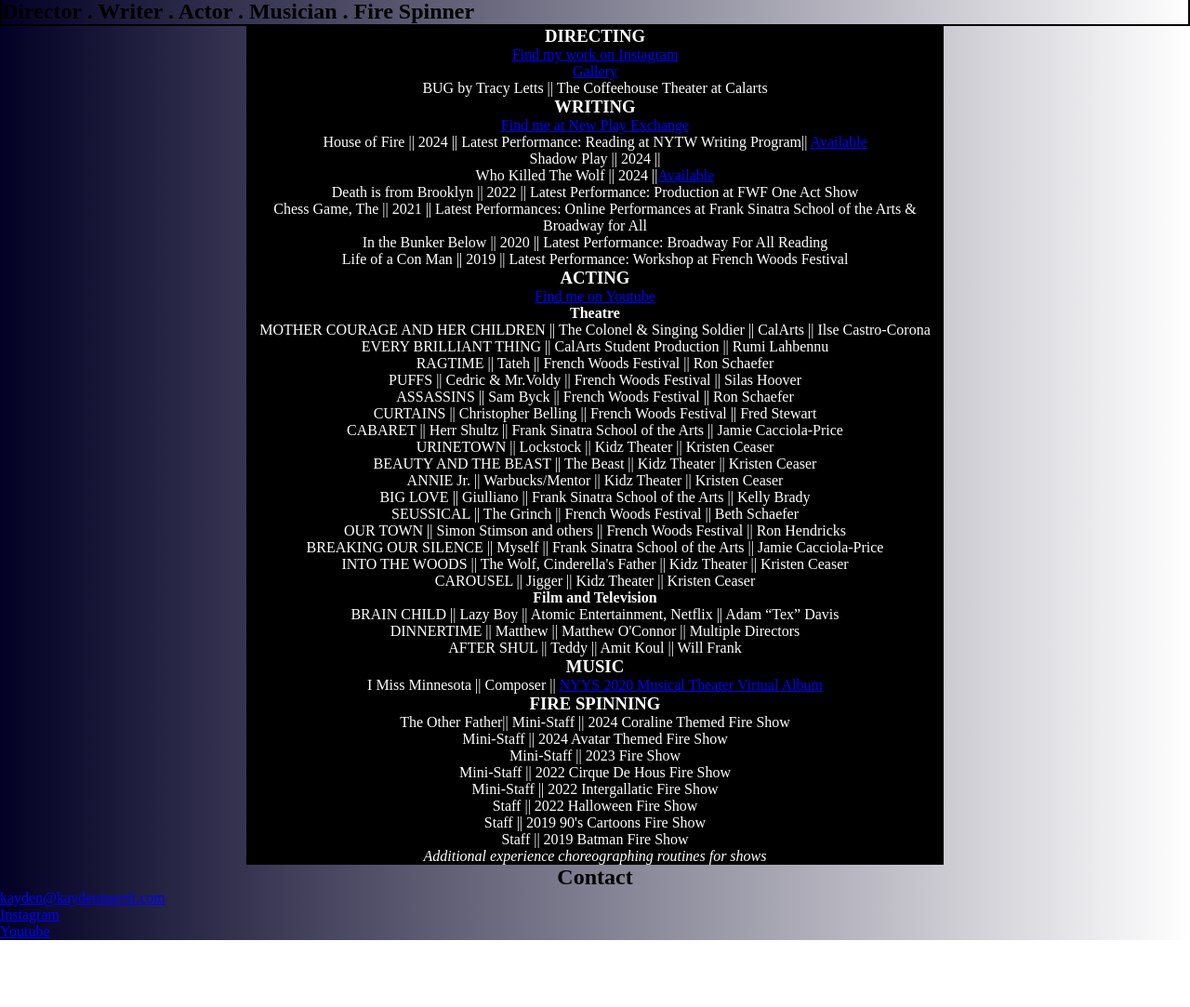
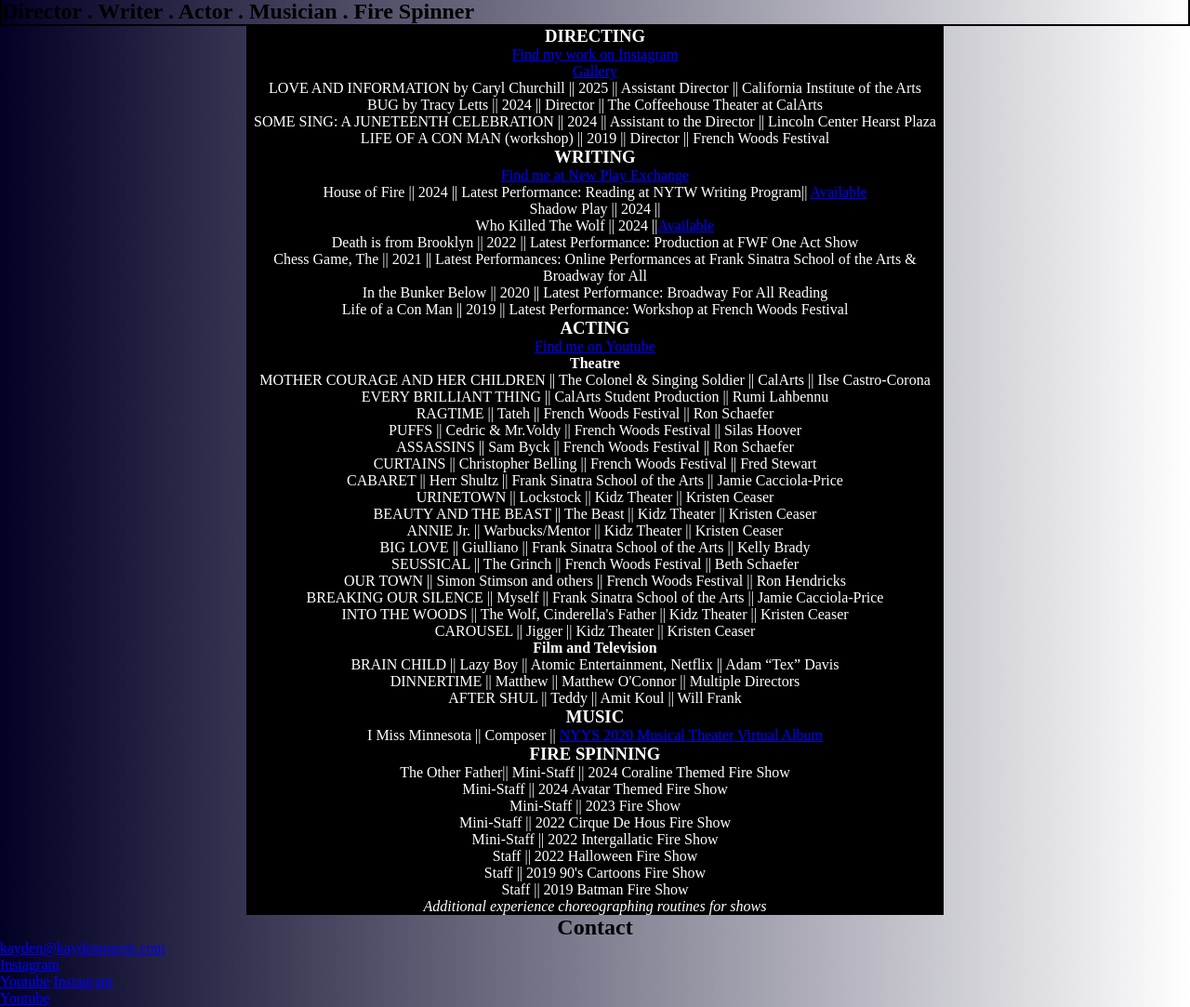
Before and after one commit to KaydenJMerritt/KaydenMerritt.com, a plain HTML site: page index.html in a window 1280 px wide. Shown: the part 324-1407 px from the top of the page at 93% size. Before the commit the page ends 1335 px from the top, so only its background shows below. Drawn offline with Linux system fonts and the light colour scheme.

Commit message:
Update index.html

```diff
--- a/index.html
+++ b/index.html
@@ -22,8 +22,11 @@
     <a href="https://www.instagram.com/kjmtheatre/">Find my work on Instagram</a>
       <br>
       <a href="gallery.html">Gallery</a>
-    <p>BUG by Tracy Letts || The Coffeehouse Theater at Calarts</p>
-    </div>
+    <p>LOVE AND INFORMATION by Caryl Churchill || 2025 || Assistant Director || California Institute of the Arts</p>
+    <p>BUG by Tracy Letts || 2024 || Director || The Coffeehouse Theater at CalArts</p>
+    <p>SOME SING: A JUNETEENTH CELEBRATION || 2024 || Assistant to the Director || Lincoln Center Hearst Plaza</p>
+  <p>LIFE OF A CON MAN (workshop) || 2019 || Director || French Woods Festival</p>
+  </div>
     <div class="Writing">
     <h3>WRITING</h3>
     <a href="https://newplayexchange.org/users/93791/kayden-j-merritt">Find me at New Play Exchange</a>
@@ -87,3 +90,9 @@
 
 
 </html>
+<a href="https://www.instagram.com/kaydenjmerritt/">Instagram</a>
+<br>
+<a href="https://www.youtube.com/@kaydenjmerritt">Youtube</a>
+
+
+</html>
```
